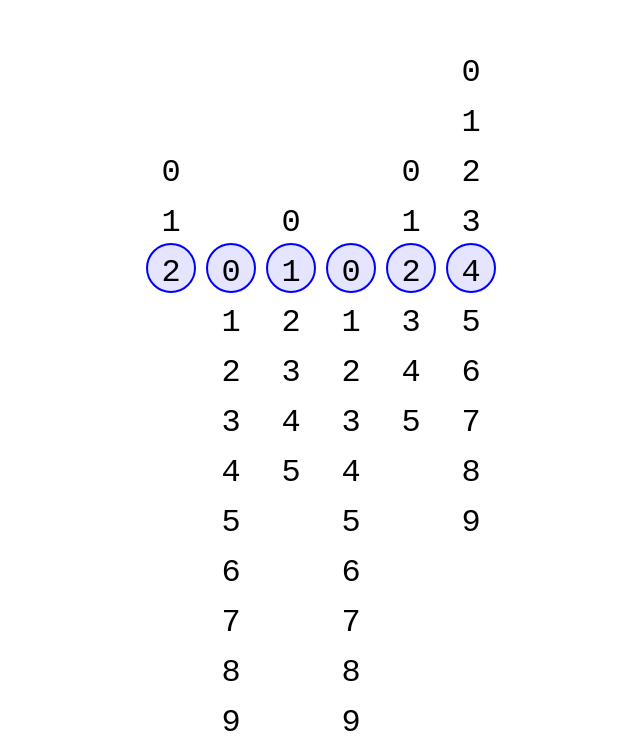
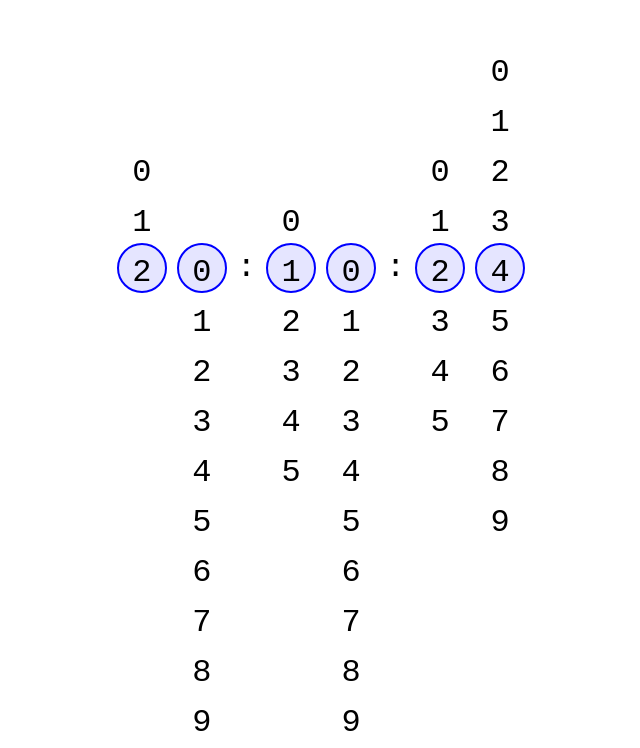
Before and after one commit to ismaelmarot/clock-slider, a React (Vite) app: page / in a window 1280 px wide. Shown: the part 132-880 px from the top of the page, without its empty margins (319-959 px from the left). Built offline with nearby package versions, Linux system fonts and the light colour scheme.

Commit message:
Added: dots between numbers

```diff
--- a/src/components/Clock/Clock.styled.tsx
+++ b/src/components/Clock/Clock.styled.tsx
@@ -32,3 +32,10 @@ export const Cell = styled.div`
   line-height: ${CELL_HEIGHT}px;
   font-size: 2rem;
 `;
+
+export const Colon = styled.div`
+  ${flex('column','center','center')}
+  font-size: 2rem;
+  line-height: ${CELL_HEIGHT}px;
+  height: ${CELL_HEIGHT}px;
+`;
--- a/src/components/Clock/Clock.tsx
+++ b/src/components/Clock/Clock.tsx
@@ -1,5 +1,5 @@
 import React, { useState, useEffect } from 'react';
-import { ClockContainer, Column, NumbersList, Cell } from './Clock.styled';
+import { ClockContainer, Column, NumbersList, Cell, Colon } from './Clock.styled';
 import { DIGITS } from '../../constants/digits';
 
 const CELL_HEIGHT = 50; // altura de cada número
@@ -29,16 +29,20 @@ const Clock: React.FC = () => {
     <ClockContainer>
       {digits.map((digit, i) => {
         const index = digit.col.findIndex((n) => n === digit.val);
-        const offset = (-index * CELL_HEIGHT) +230;
+        const offset = (-index * CELL_HEIGHT) + 230;
 
         return (
-          <Column key={i}>
+          <React.Fragment key={i}>
+            <Column>
               <NumbersList offset={offset}>
                 {digit.col.map((num, idx) => (
                   <Cell key={idx}>{num}</Cell>
                 ))}
               </NumbersList>
             </Column>
+            {/* Agregar ":" después de H2 y M2 */}
+            {(i === 1 || i === 3) && <Colon>:</Colon>}
+          </React.Fragment>
         );
       })}
     </ClockContainer>
```
Lines whose indentation alone changed are shown as unchanged.
